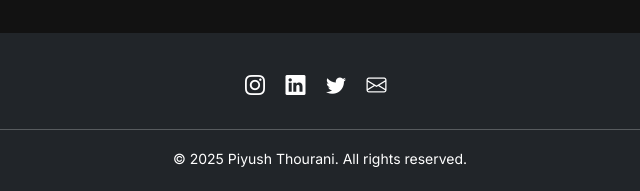
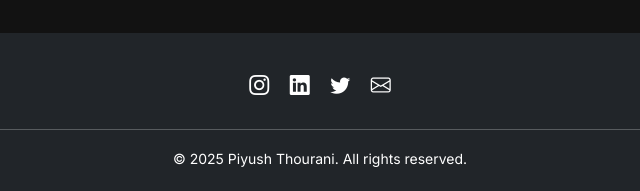
Before and after one commit to Piyushthourani/personal-portfolio, a plain HTML site: page index.html in a window 1280 px wide. Shown: the part 3433-3624 px from the top of the page, 320-960 px from the left. Drawn offline with nearby package versions, Linux system fonts and the light colour scheme.

Commit message:
Update index.html

```diff
--- a/index.html
+++ b/index.html
@@ -79,8 +79,6 @@
   object-position: center;
   background-color: #f8f9fa;
 }
-
-
 
   </style>
 </head>
@@ -261,13 +259,16 @@
       </div>
 
       <!-- Social Media Links -->
-      <div class="col-md-7 text-left mb-3 mb-md-0">
+      <div class="col-md-4 text-center mb-3 mb-md-0">
         <a href="https://github.com/Piyushthourani" target="_blank" class="text-white mx-2"><i class="bi bi-instagram fs-5"></i></a>
         <a href="https://www.linkedin.com/in/piyush-thourani-167716254/" target="_blank" class="text-white mx-2"><i class="bi bi-linkedin fs-5"></i></a>
         <a href="https://twitter.com/PiyushThourani" target="_blank" class="text-white mx-2"><i class="bi bi-twitter fs-5"></i></a>
         <a href="thouranipiyush@gmail.com" class="text-white mx-2"><i class="bi bi-envelope fs-5"></i></a>
       </div>
 
+      <div class="col-md-4 d-none d-md-block">
+    <!-- Empty column for layout balance -->
+      </div>
 
 
     <hr class="border-light my-3">
```
